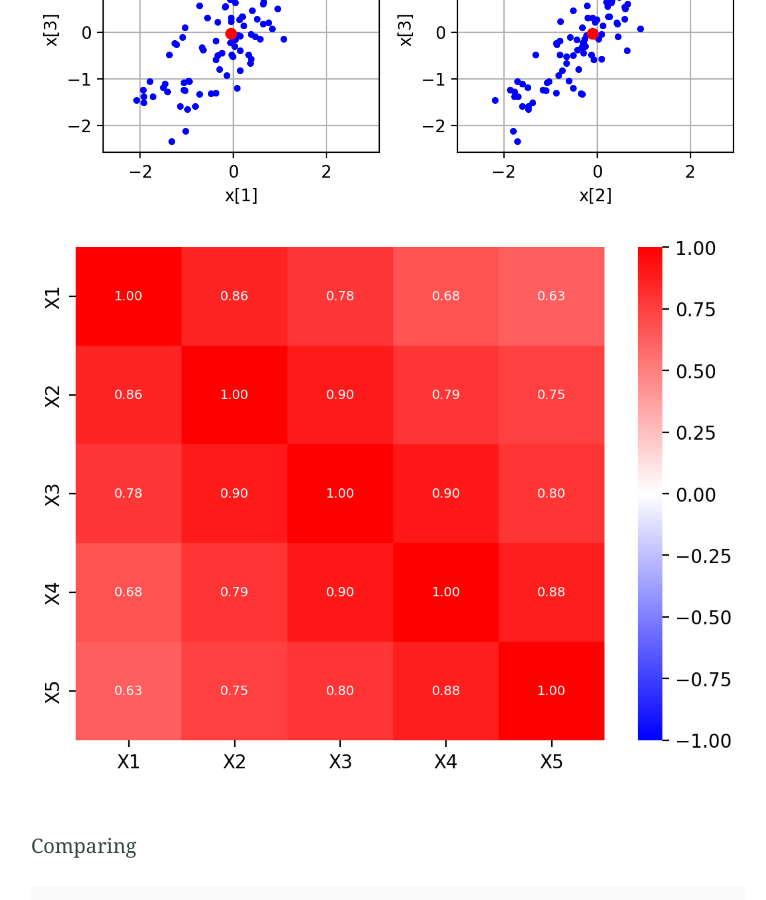
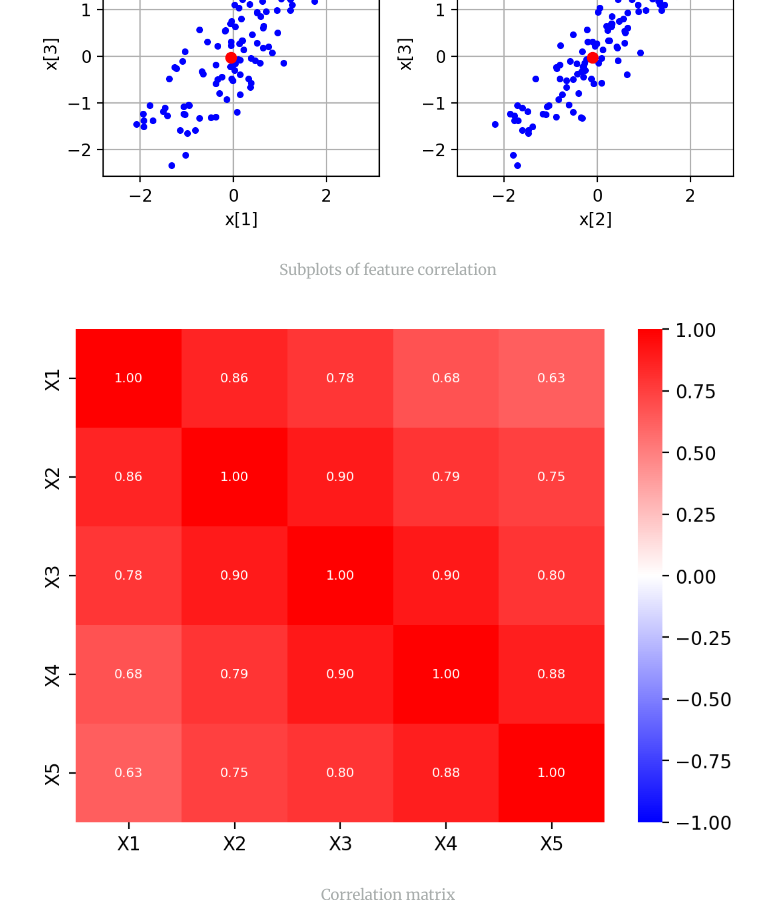
Before and after one commit to emxee333/data-440-capstone, a Jekyll site: the page built from _posts/2024-10-14-scadpenalty.md, in a window 1280 px wide and 900 px high, scrolled down 18251 px. Shown: the whole window, without its empty margins (252-1018 px from the left). Built offline with Jekyll 4.4.1, drawn with Linux system fonts in a browser that asks for light colours; formulas are drawn with MathJax 3.

Commit message:
Update 2024-10-14-scadpenalty.md

````diff
--- a/_posts/2024-10-14-scadpenalty.md
+++ b/_posts/2024-10-14-scadpenalty.md
@@ -495,9 +495,9 @@ sns.heatmap(np.corrcoef(np.transpose(x[:,:5])),cmap='bwr',vmin=-1,vmax=1,annot=T
 plt.show()
 ```
 #**insert images**
-![\label{fig:directory}](https://github.com/emxee333/data-440-capstone/blob/main/_posts/images/happiness_plots.png)
-![\label{fig:directory}](https://github.com/emxee333/data-440-capstone/blob/main/_posts/images/happiness_corrmatrix.png)
+{% include figure.html image="https://github.com/emxee333/data-440-capstone/blob/main/_posts/images/happiness_plots.png" caption="Subplots of feature correlation" %}
 
+{% include figure.html image="https://github.com/emxee333/data-440-capstone/blob/main/_posts/images/happiness_corrmatrix.png" caption="Correlation matrix" %}
 Comparing
 ```python
 elastic_net_errors = []
````
